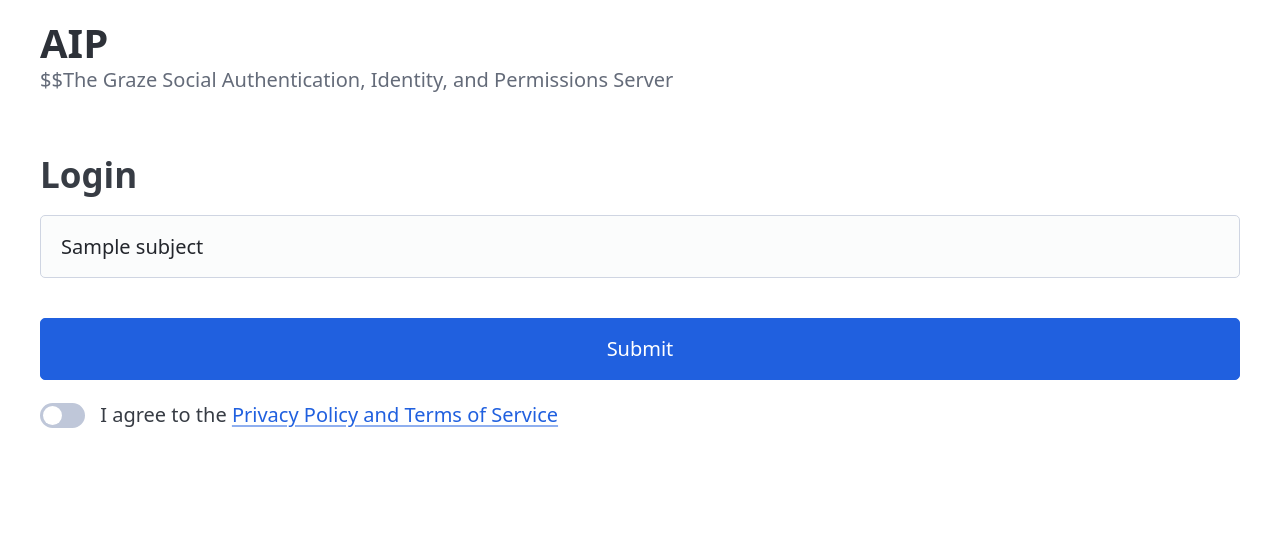
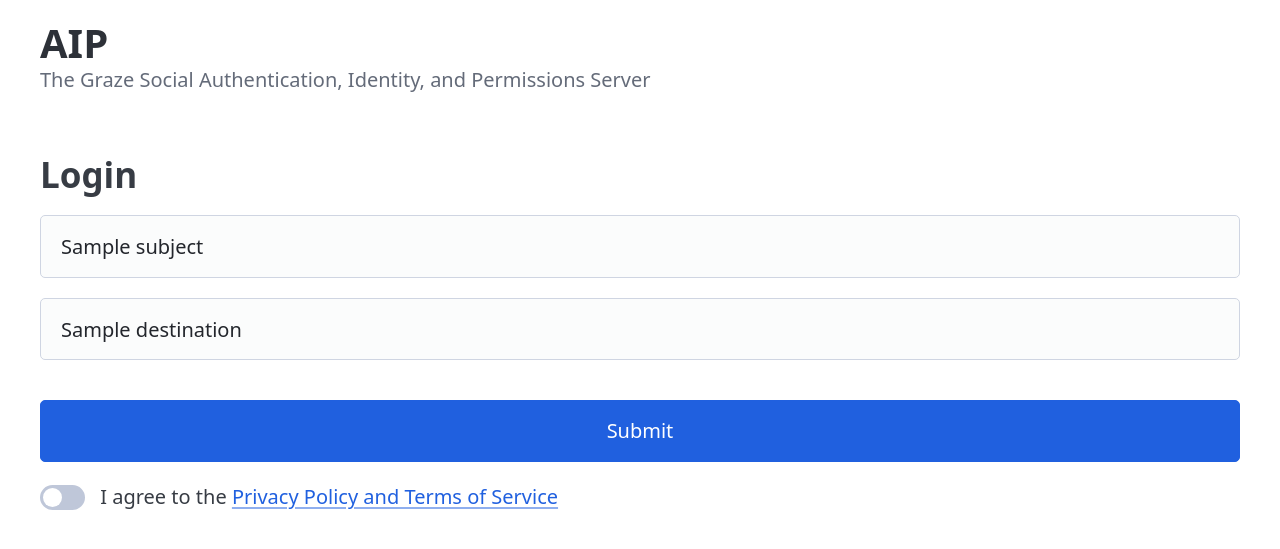
Before and after one commit to graze-social/aip, a Python web app: template templates/atproto_login.html in a window 1280 px wide. Shown: the top 549 px of the page. Run offline with Jinja, Linux system fonts and the light colour scheme; the template is opened without the code that fills it: most values are stand-ins (such as "Sample title", 1, 10 or a date in 2020).

Commit message:
add destination to html example

```diff
--- a/templates/atproto_login.html
+++ b/templates/atproto_login.html
@@ -3,7 +3,7 @@
 <header>
     <hgroup>
         <h1>AIP</h1>
-        <p>$$The Graze Social Authentication, Identity, and Permissions Server</p>
+        <p>The Graze Social Authentication, Identity, and Permissions Server</p>
     </hgroup>
 </header>
 <main>
@@ -12,6 +12,7 @@
         <form method="post" action="/auth/atproto">
           <fieldset>
             <input type="text" name="subject" {% if subject %}value="{{ subject }}"{% else %}placeholder="@you.bsky.social" {% endif %} aria-label="Handle" {% if error_message %} aria-invalid="true" aria-describedby="subject-error"{% endif %}  required=required>
+            <input type="text" name="destination" {% if destination %}value="{{ destination }}"{% else %}placeholder="https://graze.social/auth/callback" {% endif %} aria-label="Handle" {% if error_message %} aria-invalid="true" aria-describedby="destination-error"{% endif %}  required=required>
             {% if error_message %}
             <small id="subject-error" class="pico-text-red-450">{{ error_message }}</small>
             {% endif %}
```
